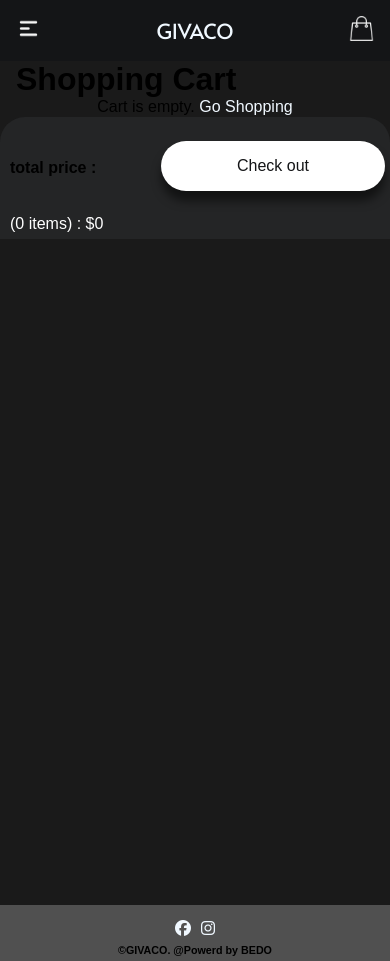
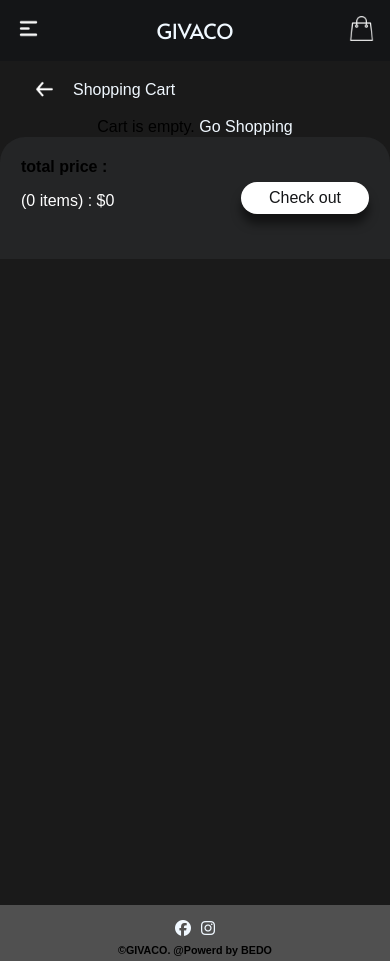
Before and after one commit to AbdElRahman501/givaco, a React (Create React App) app in the folder client/: page /cart in a window 390 px wide. Built offline with nearby package versions, Linux system fonts and the light colour scheme.

Commit message:
adjust cart style

```diff
--- a/client/public/styles/home.css
+++ b/client/public/styles/home.css
@@ -108,7 +108,7 @@
 }
 a:hover{
     transition: .3s;
-    color: #000000;
+    color: #999;
 }
 li{
     text-decoration: none;
@@ -120,14 +120,18 @@
 }
 
 a .icon{
-    width: 25px;
-    height: 25px;
     filter:invert(1)
     sepia(4%)
     saturate(768%)
     hue-rotate(167deg)
     brightness(700%)
     contrast(92%);
+}
+a .icon.revers{
+    filter: none
+}
+a .icon.revers:hover{
+    filter:none
 }
 
 a .icon:hover{
@@ -137,6 +141,17 @@
 .selected{
     transform: scale(1.2);
     border: 2px solid #999;
+}
+
+
+.go-back{
+    padding: 1rem;
+    display: flex;
+    align-items: center;
+}
+.go-back .icon{
+    padding: 0 1rem;
+
 }
 /* end comon */
 
@@ -369,12 +384,12 @@
 position: relative;
 }
 .card .title{
-    font-size: 1rem;
+    font-size: 0.8rem;
     margin: 2px;
     color: #fff
 }
 .card .content{
-    font-size: 0.8rem;
+    font-size: 0.6rem;
     margin: 2px 0;
     color: rgb(180, 180, 180);
 }
@@ -398,11 +413,11 @@
     display: inline-block;
     margin: 0%;
     left: 2rem;
-    font-size: 0.8rem;
+    font-size: 0.6rem;
 }
 .card .price{
     display: block;
-    font-size: 1rem;
+    font-size: 0.7rem;
     margin: 0.5rem 0;
     color: #fff;
 }
@@ -452,6 +467,7 @@
 
 #item {
     background-color: #1a1a1a;
+    min-height: 100vh;
 }
 #item .grid-container{
     justify-content: center;
@@ -613,6 +629,7 @@
     background-color: #1a1a1a;
     min-height: 100vh;
 }
+
 #bag .grid-container{
     height: 100%;
     justify-content: space-around;
@@ -620,6 +637,7 @@
 }
 #bag .grid-item:nth-child(1){
     max-width: 600px;
+    min-height: 90vh;
     width: 100%;
     transition: all 0.5s;
 }
@@ -671,21 +689,50 @@
 }
 .check-out{
     position: relative;
-    max-width: 200px;
     width: 100%;
+    height: 100%;
 }
 .check-out button{
     position: absolute;
     background: #fff;
     color: #141517;
-    bottom: 3px;
     width: 100%;
+}
+.check-out button:hover{
+    background: linear-gradient(359deg, #999 -52.8%, rgb(255 255 255 / 41%) 211.15%);
 }
 #bag .grid-item:nth-child(2) h6{
     font-size: 1rem;
-    margin-left: 5px;
+    margin: 1rem;
 
 }
+#bag .grid-item:nth-child(2) p{
+    margin: 1rem;
+}
+@media screen and (max-width: 1060px) {
+    #bag .grid-container{
+        padding: 0%;
+    }
+    #bag .grid-item:nth-child(2){
+        border-radius: 25px 25px 0 0;
+        width: 100%;
+        max-width: inherit;
+        padding: 5px;
+        position: sticky;
+        background-color: #242526;
+        bottom: 0%;
+        height: 7rem;
+    }.check-out button{
+        position: absolute;
+        right: 1rem;
+        bottom: 50%;
+        width: 8rem;
+        height: 2rem;
+        padding: 0%;
+}
+
+}
+
 @media screen and (max-width: 830px) {
     .bag-card .item-img{
         width: 80px
@@ -725,34 +772,13 @@
     .bag-card .title{
         font-size: 13px;
     }
-    #bag .grid-container{
-        padding: 0%;
-    }
-    #bag .grid-item:nth-child(2){
-        border-radius: 25px 25px 0 0;
-        width: 100%;
-        padding: 5px;
-        position: sticky;
-        background-color: #242526;
-        bottom: 0%;
-        height: 7rem;
-    }
+
     #bag .grid-item:nth-child(2) h1{
         font-size: 0.8rem;
 
     }
-    #bag .grid-item:nth-child(2) p{
-        margin-left: 5px;
 
-    }
-    .check-out button{
-        padding: 16px 76px;
-    border-radius: 40px;
-    right: 5px;
-    top: 1.5rem;
-    bottom: unset;
-    width: unset;
-    }
+
 
 
 }
--- a/client/src/components/products.js
+++ b/client/src/components/products.js
@@ -9,7 +9,7 @@
             <a href="/#"> <img className="icon heart-icon" src="images/icons/heart.png" alt="" /></a>
             <div className="info">
             <h2 className="title">{title}</h2>
-            <p className="content">{content}</p>
+            <p className="content">{content.length>25 ? content.slice(0,25)+"...":content }</p>
             <Link to={"/cart/"+_id+"?qty=1&color=1&size=1"}>
             <button> <img className="icon" src="images/icons/fi-rr-arrow-small-right.png" alt="" /> </button></Link>
             <img className="icon star-icon" src="images/icons/Star.png" alt="" />
--- a/client/src/screens/CartScreen.js
+++ b/client/src/screens/CartScreen.js
@@ -31,7 +31,7 @@
 
     return (
       <section id="bag">
-      <h1 style={{margin :"0% 1rem"}}>Shopping Cart</h1>
+      <Link to={"/products/"+productId} className='go-back'><img className='icon revers' src='/images/icons/eva_arrow-back-outline.png' ></img>  Shopping Cart</Link>
       <div className="grid-container">
 
 
@@ -80,13 +80,15 @@
             </div>
           </>
         )}
-      <div className="grid-item check-out">
-            <h6>total price : </h6>
+      <div className="grid-item">
+        <div class="check-out">
+          <h6>total price : </h6>
             <p className="white-text">({cartItems?.reduce((a, c) => a + c.qty, 0)} items) : $
                 {cartItems?.reduce((a, c) => a + c.price * c.qty, 0)}</p>
                 <Link to={'/signin?redirect=shipping'}><button disabled={cartItems?.length === 0}>Check out</button></Link>
         </div>
-    </div>
+      </div>
+  </div>
 
 </section>
       );
--- a/client/src/screens/ProductScreen.js
+++ b/client/src/screens/ProductScreen.js
@@ -31,6 +31,8 @@
             <div>
         {loading ? (<LoadingBox />) : error ? ( <MessageBox variant="danger">{error}</MessageBox>) : (
             <section id="item">
+            <Link to={"/"} className='go-back'><img className='icon revers' src='/images/icons/eva_arrow-back-outline.png' ></img>  Product page</Link>
+
             <div className="grid-container">
 
                 <div className="grid-item">
```
